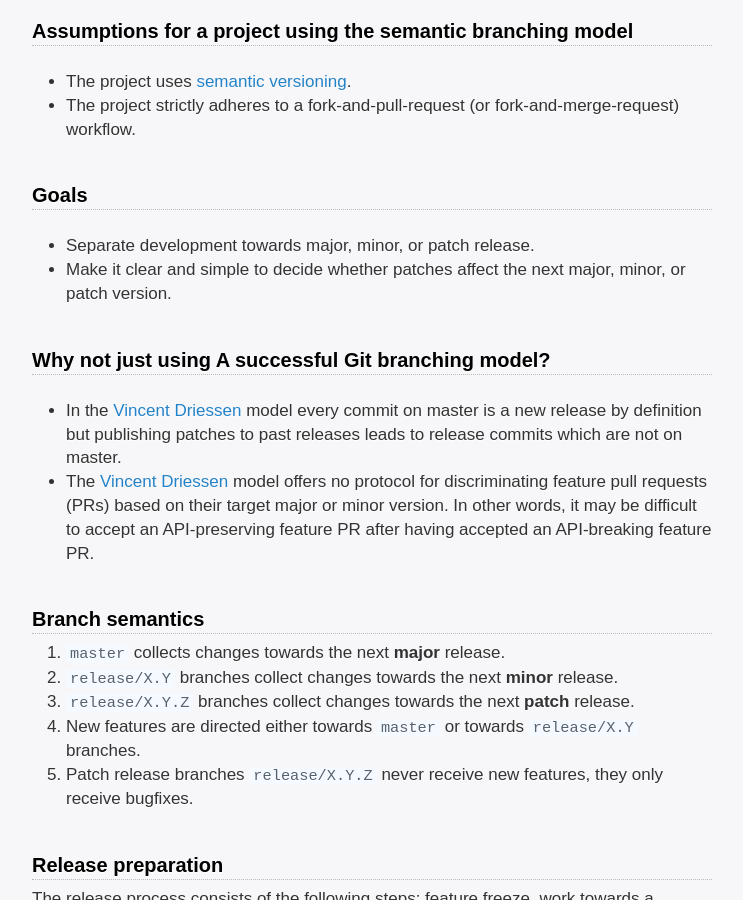
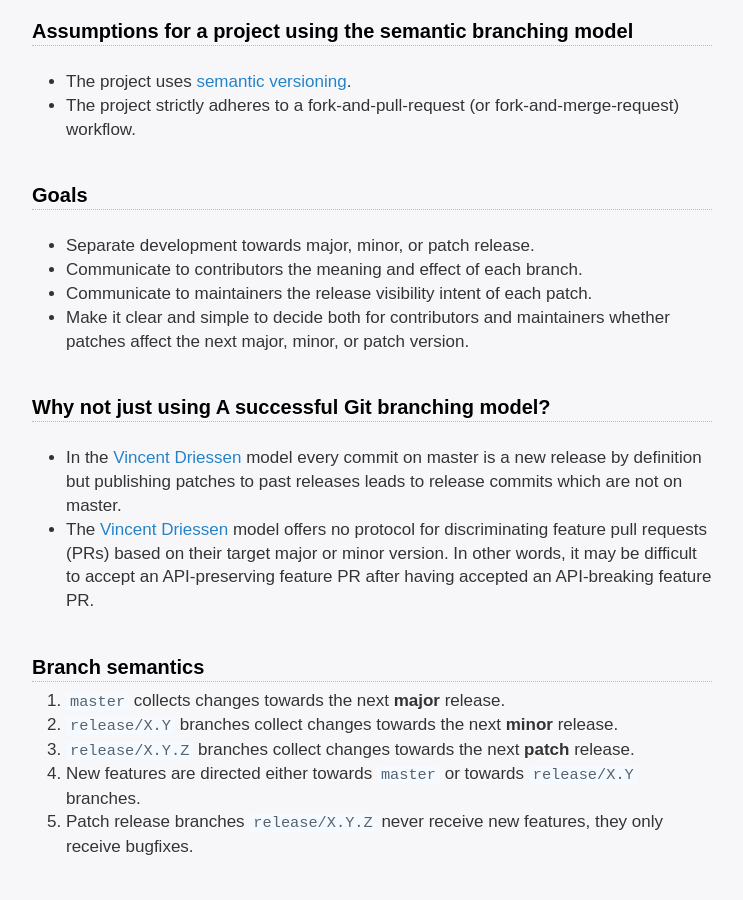
Before and after one commit to dev-cafe/branching-model, a Jekyll site: the page built from index.md, in a window 1280 px wide and 900 px high, scrolled down 430 px. Shown: the whole window, without its empty margins (268-1011 px from the left). Built offline with Jekyll 4.4.1, drawn with Linux system fonts in a browser that asks for light colours; our own code applies the rules of GitHub Pages for plain Markdown files.

Commit message:
expand goals section

```diff
--- a/index.md
+++ b/index.md
@@ -18,7 +18,10 @@ permalink: /
 ## Goals
 
 - Separate development towards major, minor, or patch release.
-- Make it clear and simple to decide whether patches affect the next major, minor, or patch version.
+- Communicate to contributors the meaning and effect of each branch.
+- Communicate to maintainers the release visibility intent of each patch.
+- Make it clear and simple to decide both for contributors and maintainers
+  whether patches affect the next major, minor, or patch version.
 
 
 ## Why not just using [A successful Git branching model](http://nvie.com/posts/a-successful-git-branching-model/)?
```
